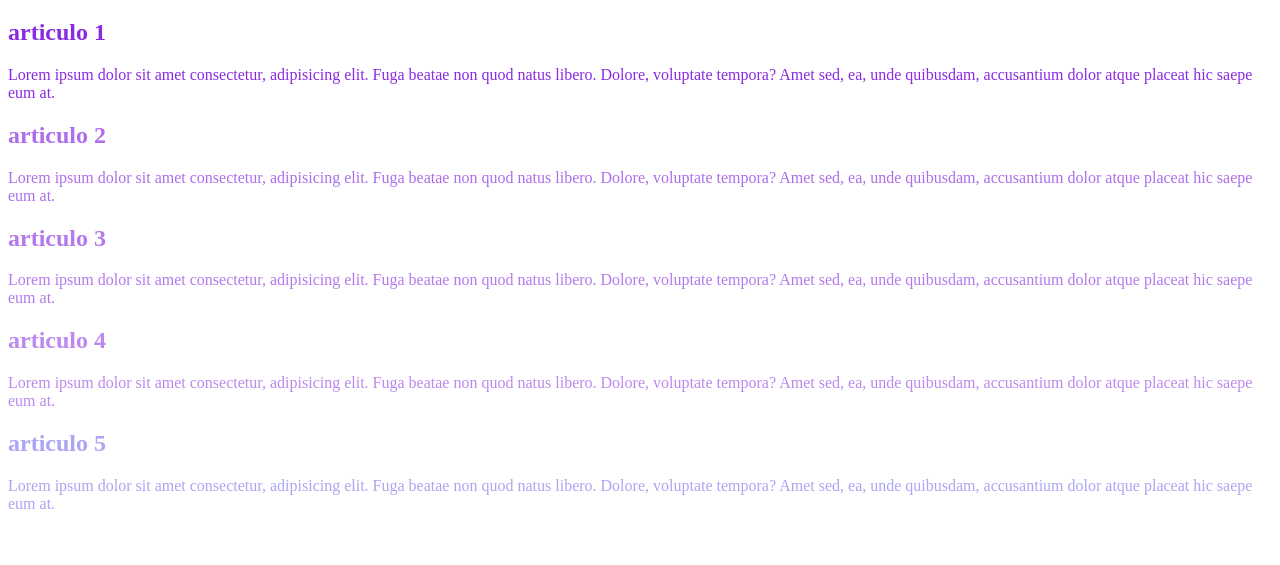
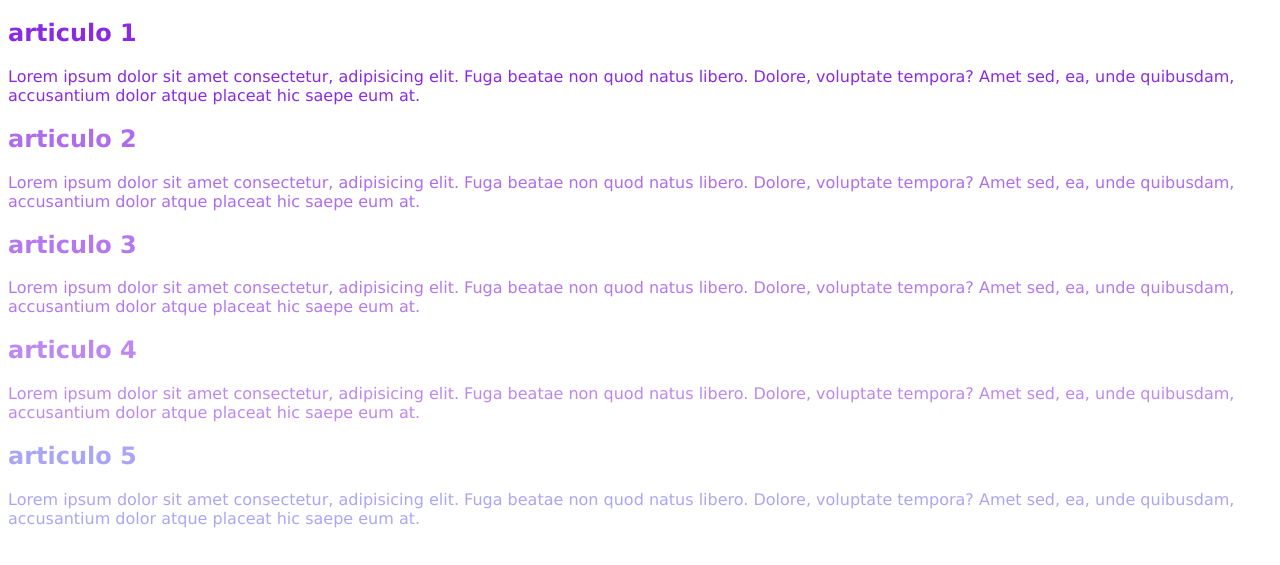
Before and after one commit to SylvannaCiss/CSS, a plain HTML site: page index.html in a window 1280 px wide. Shown: the part 61-626 px from the top of the page. Drawn offline with Linux system fonts and the light colour scheme.

Commit message:
Add files via upload
Cambie tamaño y estilo de letra

```diff
--- a/Style.css
+++ b/Style.css
@@ -9,16 +9,26 @@ h2{
 
 .texto-morado{
     color:blueviolet;
+    font-weight: 400px;
+    font-family:Verdana, Geneva, Tahoma, sans-serif;
 }
 .texto-violeta{
     color:rgba(137, 43, 226, 0.692);
+    font-weight: 400px;
+    font-family:Verdana, Geneva, Tahoma, sans-serif;
 }
 .texto-purpura{
     color:rgba(137, 43, 226, 0.63);
+    font-weight: 400px;
+    font-family:Verdana, Geneva, Tahoma, sans-serif;
 }
 .texto-moradofuerte{
     color:rgba(137, 43, 226, 0.562);
+    font-weight: 400px;
+    font-family:Verdana, Geneva, Tahoma, sans-serif;
 }
 .texto-azul{
     color:rgba(55, 43, 226, 0.418);
+    font-weight: 400px;
+    font-family:Verdana, Geneva, Tahoma, sans-serif;
 }
```
